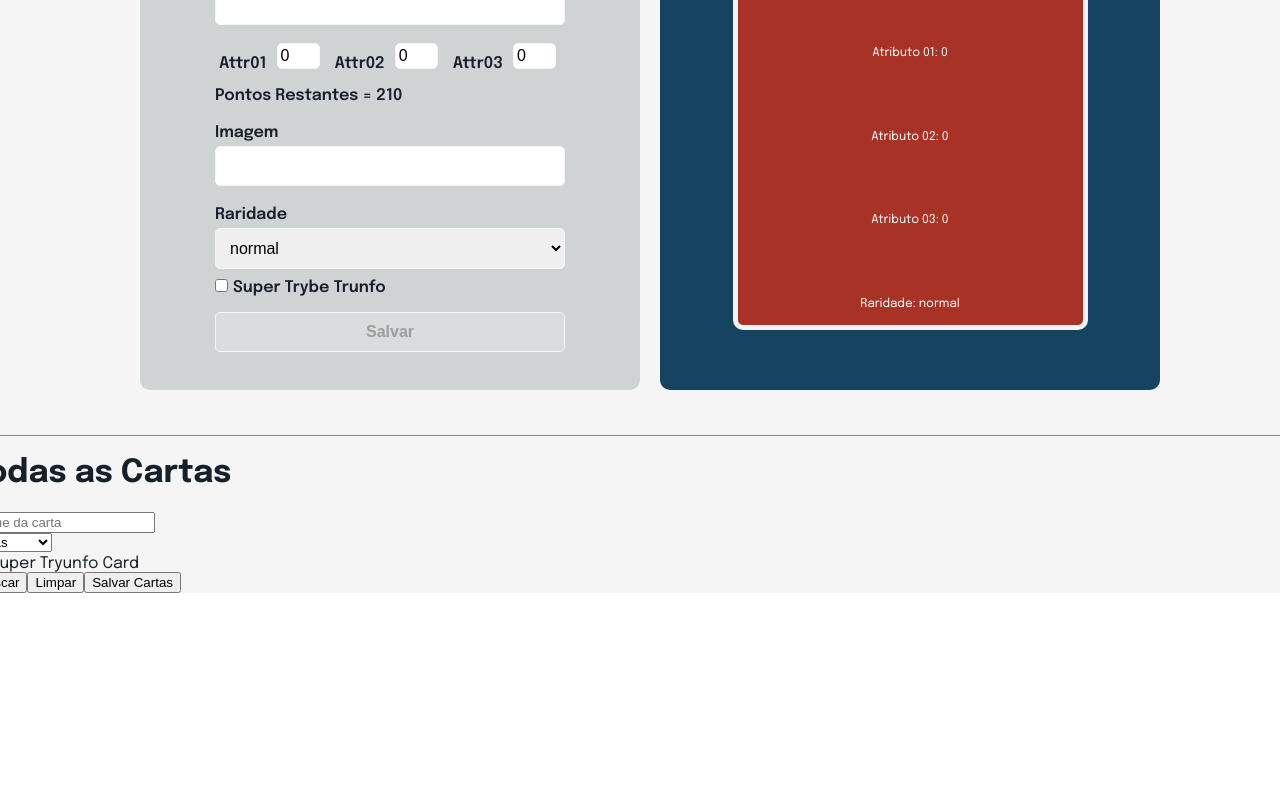
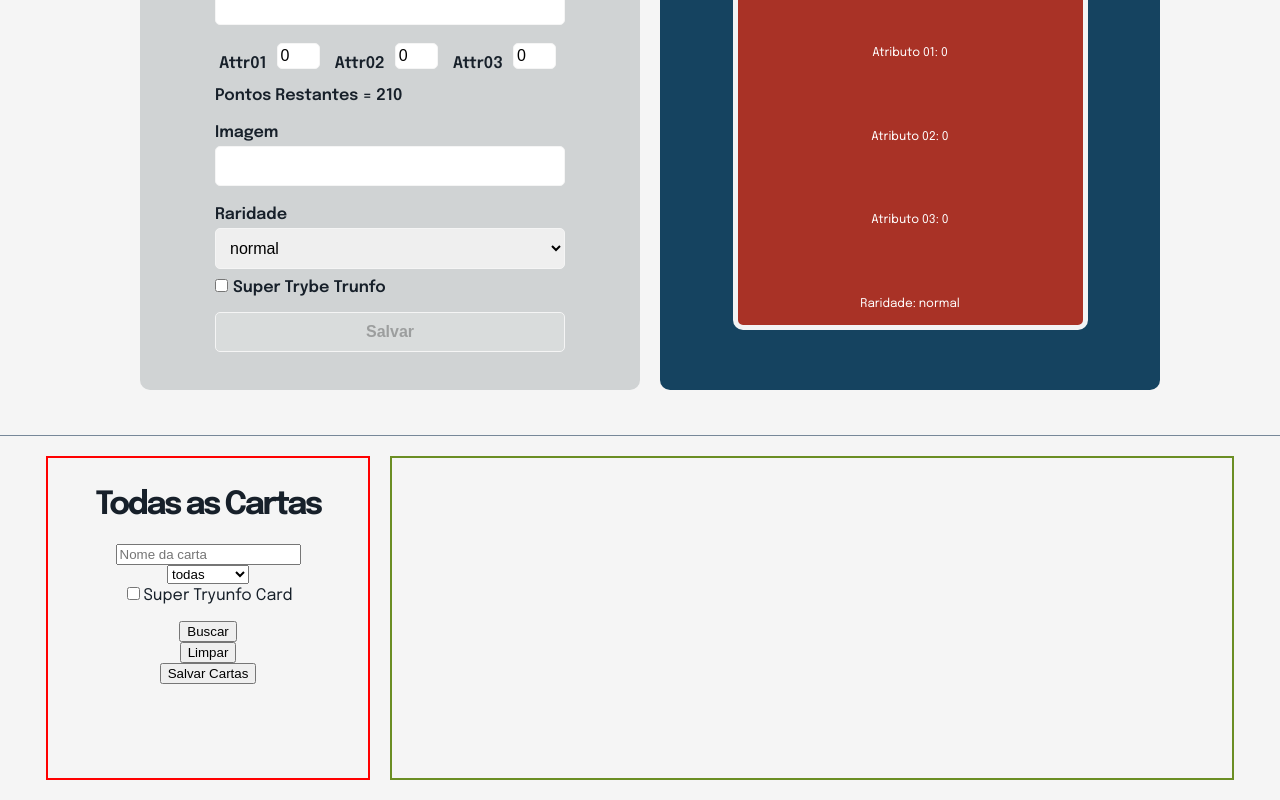
Before and after one commit to phvleite/tryunfo, a React (Create React App) app: page / in a window 1280 px wide. Shown: the part 411-1211 px from the top of the page. Before the commit the page ends 1004 px from the top, so only its background shows below. Built offline with nearby package versions, Linux system fonts and the light colour scheme.

Commit message:
requisito 9 aprovado

```diff
--- a/src/App.js
+++ b/src/App.js
@@ -225,7 +225,9 @@ class App extends React.Component {
             searchFields={ searchFields }
             saveAllCards={ this.saveAllCards }
           />
-          { (cardsTryunfo.length) ? this.cardList() : '' }
+          <div className="box-all-cards">
+            { (cardsTryunfo.length) ? this.cardList() : '' }
+          </div>
         </div>
 
       </div>
--- a/src/components/Cards.js
+++ b/src/components/Cards.js
@@ -12,7 +12,7 @@ class Cards extends Component {
     } = this.props;
 
     const isSuperTrunfo = (
-      <span data-testid="trunfo-card">
+      <span data-testid="trunfo-card" className="trunfo-all-cards">
         Super Trunfo
       </span>
     );
@@ -34,47 +34,43 @@ class Cards extends Component {
 
     const cardsTryunfoList = cardsTryunfoFiltered
       .map((card) => (
-        <div key={ card.myUUID }>
-          <br />
-          <span data-testid="name-card">
-            Nome:&nbsp;
+        <div key={ card.myUUID } className="all-cards">
+          <div className="box-card">
+            <span data-testid="name-card" className="name-cards">
               { card.cardName }
             </span>
-          <br />
             <span>
-            <img src={ card.cardImage } alt={ card.cardName } data-testid="image-card" />
+              <img
+                src={ card.cardImage }
+                alt={ card.cardName }
+                data-testid="image-card"
+              />
             </span>
-          <br />
-          <span data-testid="description-card">
-            Descrição:&nbsp;
+            <span data-testid="description-card" className="description-cards">
               { card.cardDescription }
             </span>
-          <br />
             <span data-testid="attr1-card">
               Atributo 01:&nbsp;
               { card.cardAttr1 }
             </span>
-          <br />
             <span data-testid="attr2-card">
               Atributo 02:&nbsp;
               { card.cardAttr2 }
             </span>
-          <br />
             <span data-testid="attr3-card">
               Atributo 03:&nbsp;
               { card.cardAttr3 }
             </span>
-          <br />
             <span data-testid="rare-card">
               Raridade:&nbsp;
               { card.cardRare }
             </span>
-          <br />
             { card.cardTrunfo ? isSuperTrunfo : '' }
-          <br />
+          </div>
           <div>
             <button
               type="submit"
+              className="bt-excluir-card"
               data-testid="delete-button"
               value={ card.cardName }
               id={ card.myUUID }
@@ -83,7 +79,6 @@ class Cards extends Component {
               Exlcuir
             </button>
           </div>
-          <br />
         </div>
       ));
 
--- a/src/components/Filtercards.js
+++ b/src/components/Filtercards.js
@@ -14,7 +14,7 @@ class Filtercards extends Component {
       saveAllCards,
     } = this.props;
     return (
-      <div>
+      <div className="box-search">
         <h1>Todas as Cartas</h1>
         <input
           type="text"
--- a/src/index.css
+++ b/src/index.css
@@ -16,15 +16,6 @@ body {
 code {
   font-family: source-code-pro, Menlo, Monaco, Consolas, 'Courier New',
     monospace;
-}
-
-:root {
-  --cor-001: #1f618d;
-  --cor-002: #f8f9f9;
-  --cor-003: cornsilk;
-  --cor-004: #deb887;
-  --cor-005: #add8e6;
-  --fontSize001: 1.25rem;
 }
 
 header {
@@ -186,4 +177,88 @@ span.description-card {
 .list-cards {
   border-top: solid 1px lightslategray;
   background: whitesmoke;
+  display: flex;
+  padding: 10px;
+  justify-content: center;
 }
+
+.box-search {
+  border: solid 2px red;
+  display: flex;
+  flex-direction: column;
+  justify-content: top;
+  align-items: center;
+  width: 300px;
+  height: 300px;
+  margin: 10px;
+  padding: 10px;
+}
+
+.box-search h1 {
+  letter-spacing: -0.15rem;
+}
+
+.box-all-cards {
+  border: solid 2px olivedrab;
+  display: flex;
+  flex-wrap: wrap;
+  justify-content: space-around;
+  padding: 20px;
+  width: 800px;
+  margin: 10px;
+}
+
+.all-cards {
+  background: #154360;
+  display: flex;
+  flex-direction: column;
+  align-items: center;
+  justify-content: space-between;
+  border-radius: 5px;
+  color: white;
+  margin-bottom: 20px;
+  padding: 10px;
+  width: 250px;
+  height: 370px;
+}
+
+.box-card {
+  background: #A93226;
+  display: flex;
+  flex-direction: column;
+  align-items: center;
+  justify-content: space-between;
+  border: solid 3px #F2F3F4;
+  border-radius: 5px;
+  color: white;
+  padding: 10px;
+  margin-bottom: 10px;
+  width: 217px;
+  height: 334px;
+}
+
+.box-card img {
+  width: 100%;
+  border-radius: 5px;
+}
+
+.all-cards span {
+  font-size: 0.5rem;
+  padding: 2.5px;
+
+}
+
+span.name-cards {
+  font-size: 0.75rem;
+  font-weight: 600;
+}
+
+span.trunfo-all-cards {
+  padding: 5px 25px;
+  font-weight: 600;
+  font-size: 0.7rem;
+  border-radius: 5px;
+  background: #B7950B;
+  box-shadow: 0px 0px 15px rgba(183, 149, 11, 0.85),
+  0px 0px 15px rgba(183, 149, 11, 0.85);
+}
```
Lines whose indentation alone changed are shown as unchanged.
